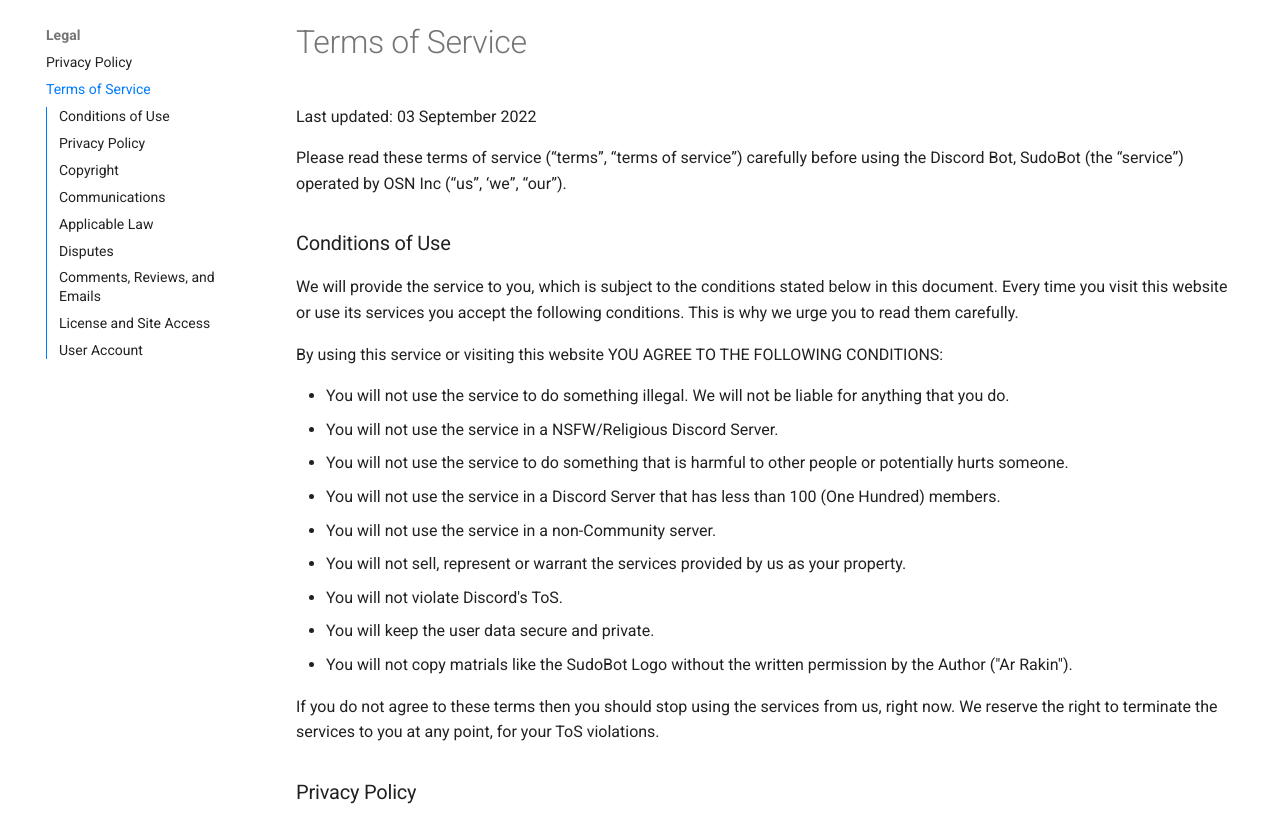
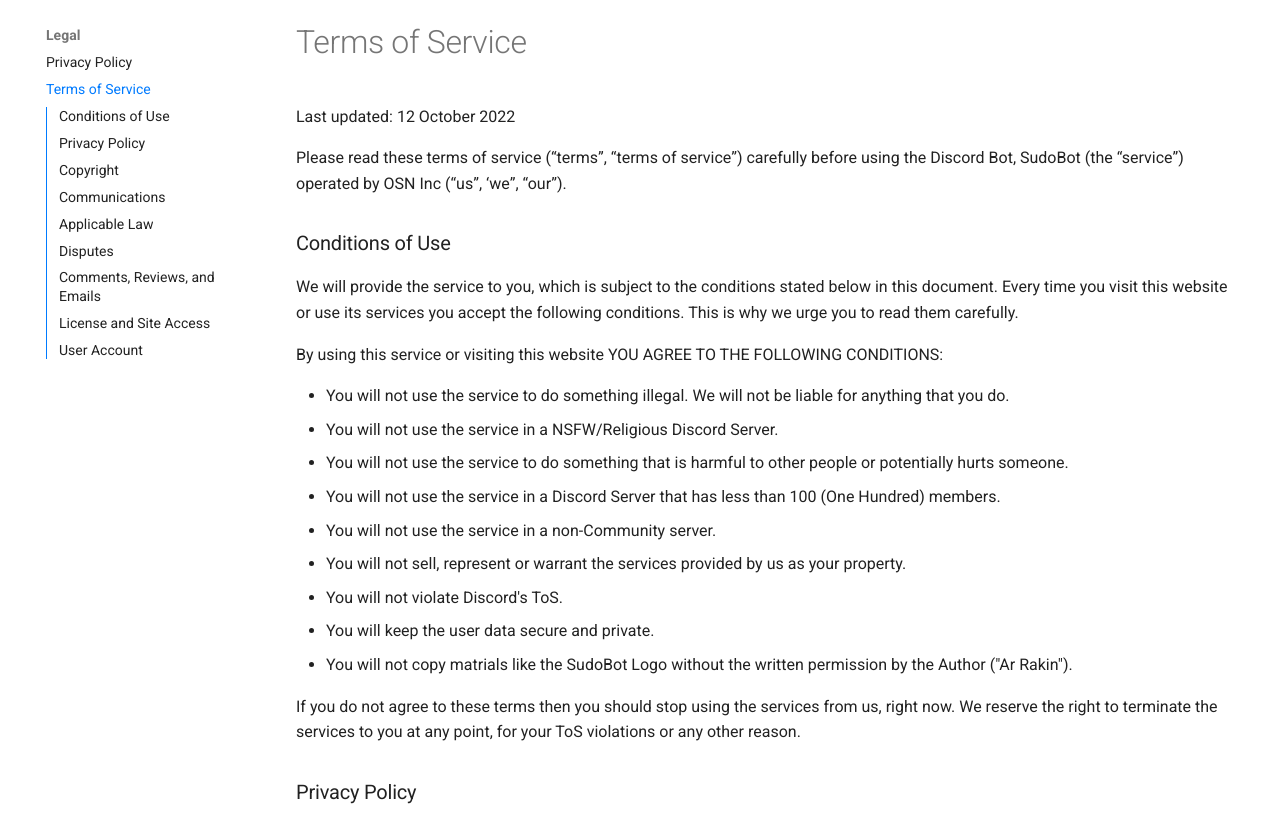
Before and after one commit to onesoft-sudo/sudobot, an MkDocs documentation site: the page built from docs/legal/terms.md, in a window 1280 px wide and 1400 px high. Shown: the part 124-951 px from the top of the window. Built offline with MkDocs 1.6.1 and Material for MkDocs 9.7.7, drawn with Linux system fonts in a browser that asks for light colours; comment, search, counter and statistics services are not loaded; the version menu is left out.

Commit message:
docs: update terms of service

```diff
--- a/docs/legal/terms.md
+++ b/docs/legal/terms.md
@@ -1,5 +1,5 @@
 # Terms of Service
-Last updated: 03 September 2022
+Last updated: 12 October 2022
 
 Please read these terms of service (“terms”, “terms of service”) carefully before using the Discord Bot, SudoBot (the “service”) operated by OSN Inc (“us”, ‘we”, “our”).
 
@@ -19,7 +19,7 @@
 * You will keep the user data secure and private.
 * You will not copy matrials like the SudoBot Logo without the written permission by the Author ("Ar Rakin").
 
-If you do not agree to these terms then you should stop using the services from us, right now. We reserve the right to terminate the services to you at any point, for your ToS violations.
+If you do not agree to these terms then you should stop using the services from us, right now. We reserve the right to terminate the services to you at any point, for your ToS violations or any other reason.
 
 ### Privacy Policy
 
```
